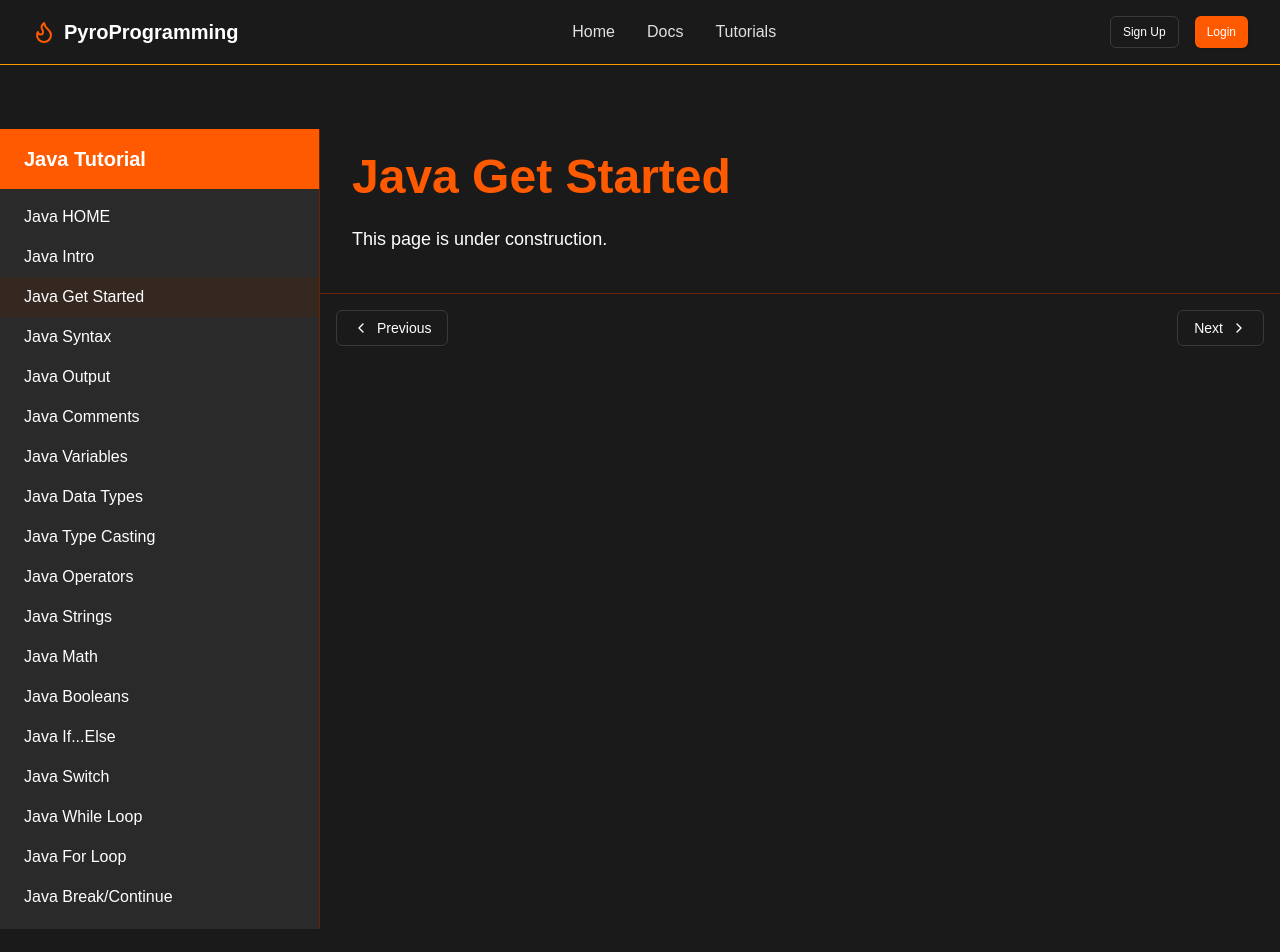
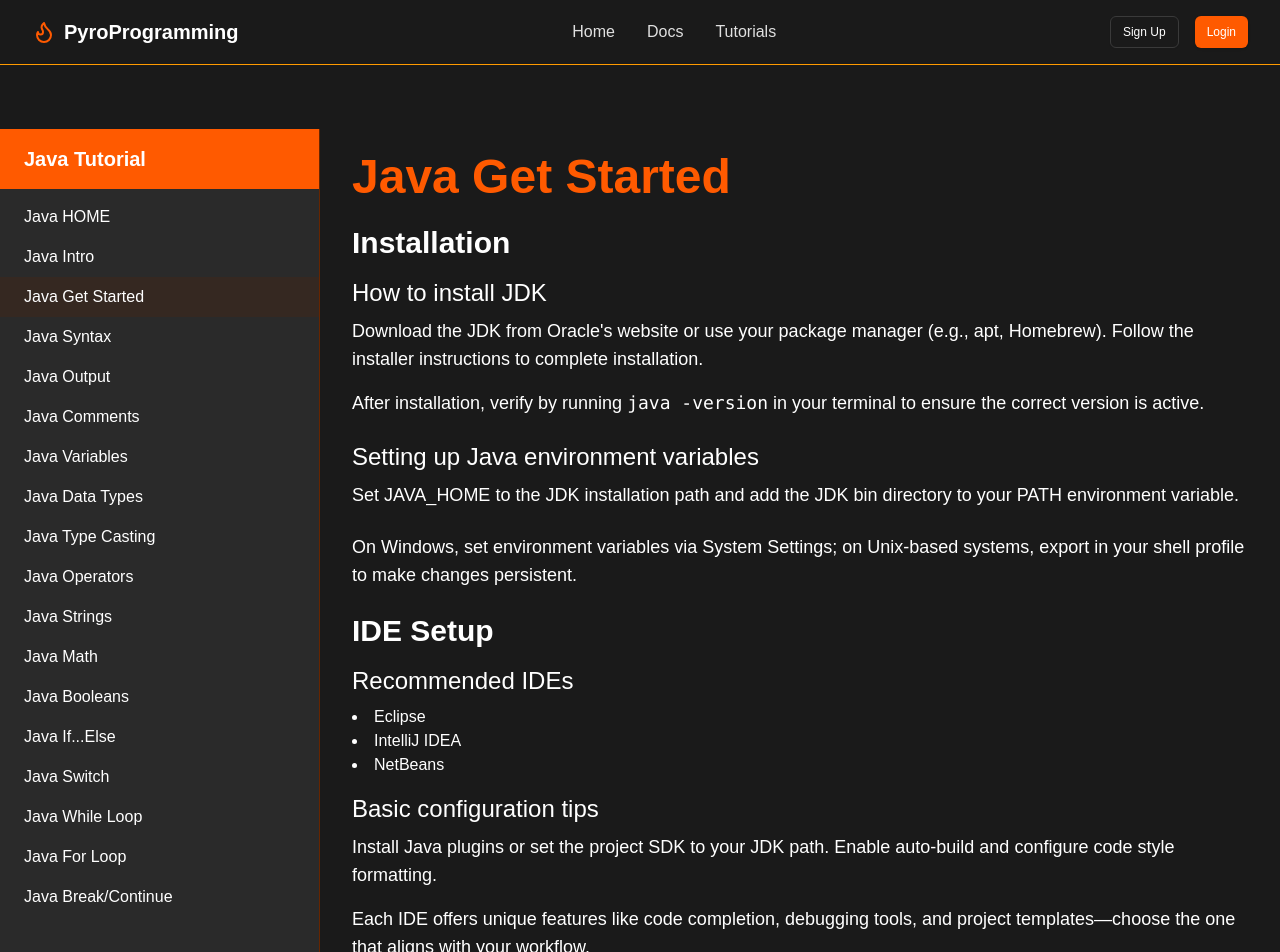
Before and after one commit to 321EZ123/PyroProgramming, a Next.js app: page /tutorials/java/get-started in a window 1280 px wide. Shown: the top 952 px of the page. Built offline with nearby package versions, Linux system fonts and the light colour scheme.

Commit message:
content lets go

```diff
--- a/src/app/tutorials/java/get-started/page.tsx
+++ b/src/app/tutorials/java/get-started/page.tsx
@@ -4,7 +4,25 @@ export default function Page() {
   return (
     <div className="max-w-4xl mx-auto">
       <h1 className="text-5xl font-bold mb-6 text-primary">Java Get Started</h1>
-      <p className="text-lg mb-4">This page is under construction.</p>
+      <h2 className="text-3xl font-semibold mb-4">Installation</h2>
+      <h3 className="text-2xl font-medium mb-2">How to install JDK</h3>
+      <p className="text-lg mb-4">Download the JDK from Oracle's website or use your package manager (e.g., apt, Homebrew). Follow the installer instructions to complete installation.</p>
+      <p className="text-lg mb-6">After installation, verify by running <code>java -version</code> in your terminal to ensure the correct version is active.</p>
+      <h3 className="text-2xl font-medium mb-2">Setting up Java environment variables</h3>
+      <p className="text-lg mb-6">Set JAVA_HOME to the JDK installation path and add the JDK bin directory to your PATH environment variable.</p>
+      <p className="text-lg mb-6">On Windows, set environment variables via System Settings; on Unix-based systems, export in your shell profile to make changes persistent.</p>
+      <h2 className="text-3xl font-semibold mb-4">IDE Setup</h2>
+      <h3 className="text-2xl font-medium mb-2">Recommended IDEs</h3>
+      <ul className="list-disc list-inside mb-4">
+        <li>Eclipse</li>
+        <li>IntelliJ IDEA</li>
+        <li>NetBeans</li>
+      </ul>
+      <h3 className="text-2xl font-medium mb-2">Basic configuration tips</h3>
+      <p className="text-lg mb-4">Install Java plugins or set the project SDK to your JDK path. Enable auto-build and configure code style formatting.</p>
+      <p className="text-lg mb-4">Each IDE offers unique features like code completion, debugging tools, and project templates—choose the one that aligns with your workflow.</p>
+      <p className="text-lg mb-6">Customize your IDE by installing linters and formatter plugins to maintain consistent code style across projects.</p>
+      <p className="text-lg mb-6">Now that your environment is set up, proceed to the next chapter to write and run your first Java program!</p>
     </div>
   );
 }
```
